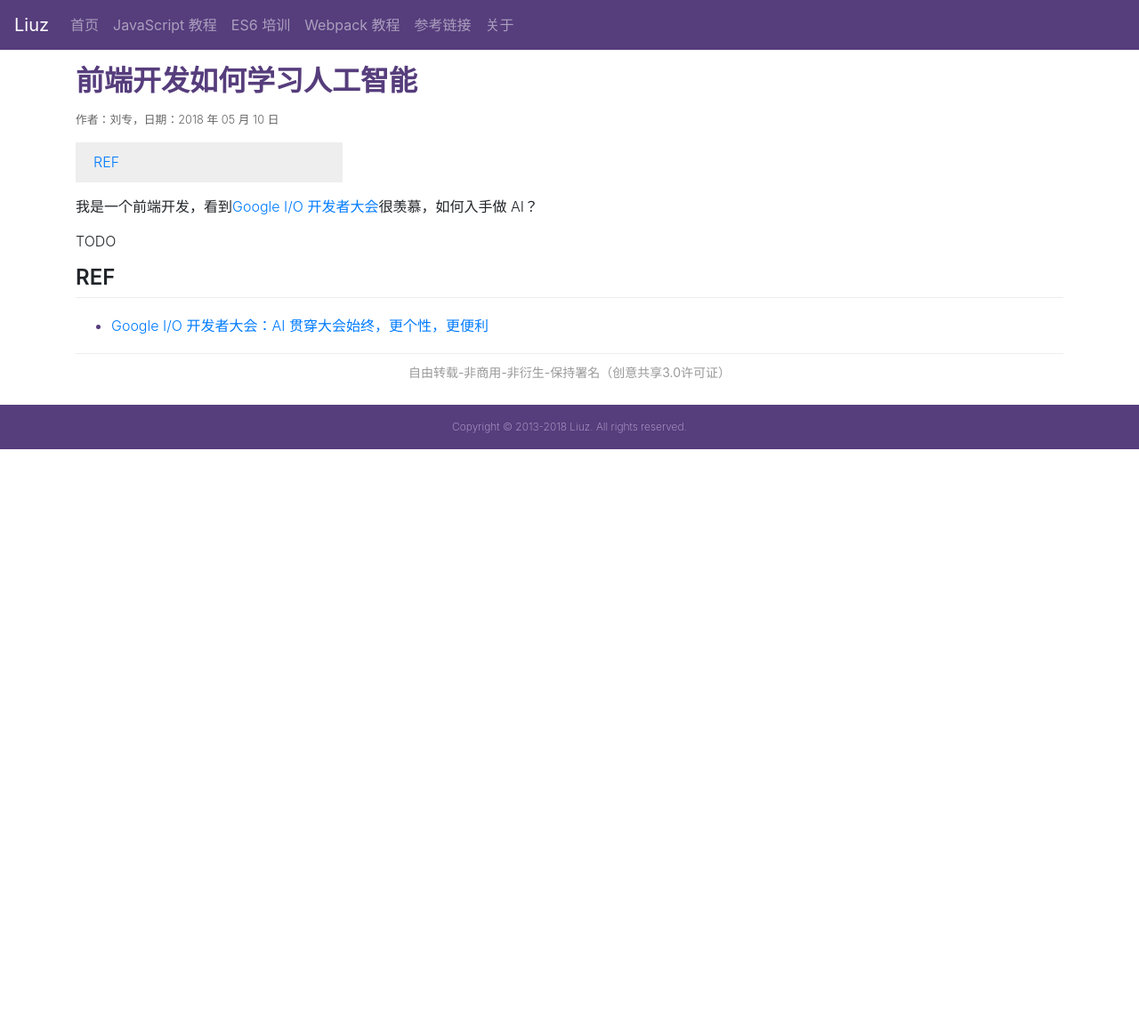
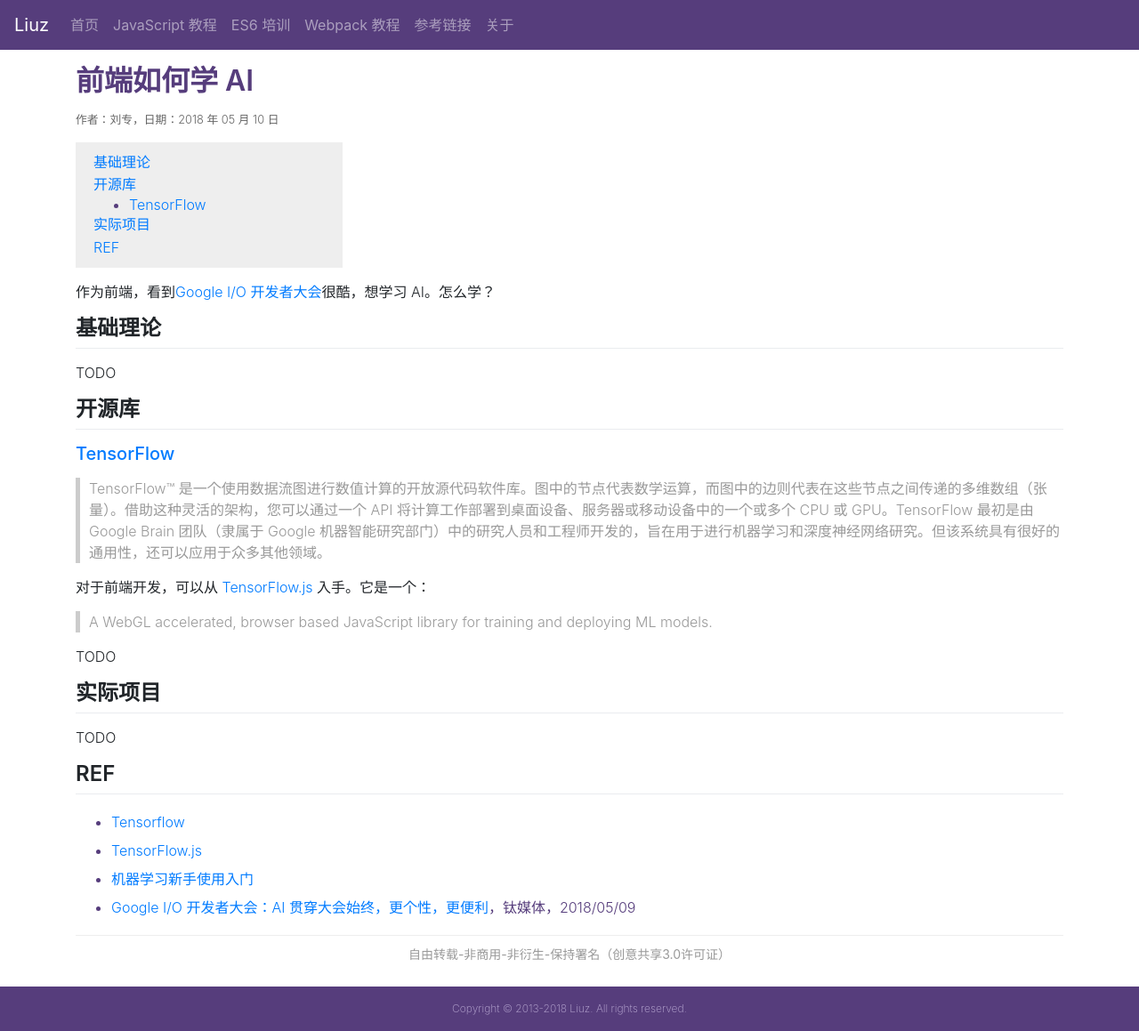
Before and after one commit to liuzhuan/liuzhuan.github.io, a Jekyll site: the page built from _posts/2018-05-10-ai-primer.md, in a window 1280 px wide. Shown: the whole page at 89% size. Built offline with Jekyll 4.4.1, drawn with Linux system fonts in a browser that asks for light colours; nearby versions of some CDN libraries; comment, search, counter and statistics services are not loaded; before the commit the page ends 900 px from its top, so only the background shows below that.

Commit message:
updating ai

```diff
--- a/_posts/2018-05-10-ai-primer.md
+++ b/_posts/2018-05-10-ai-primer.md
@@ -1,18 +1,43 @@
 ---
 layout: post
-title: 前端开发如何学习人工智能
+title: 前端如何学 AI
 date: 2018-05-10
 ---
 
 * TOC
 {:toc}
 
-我是一个前端开发，看到[Google I/O 开发者大会][tmt-io18]很羡慕，如何入手做 AI？
+作为前端，看到[Google I/O 开发者大会][tmt-io18]很酷，想学习 AI。怎么学？
+
+## 基础理论
+
+TODO
+
+## 开源库
+
+### [TensorFlow][tensorflow]
+
+> TensorFlow&trade; 是一个使用数据流图进行数值计算的开放源代码软件库。图中的节点代表数学运算，而图中的边则代表在这些节点之间传递的多维数组（张量）。借助这种灵活的架构，您可以通过一个 API 将计算工作部署到桌面设备、服务器或移动设备中的一个或多个 CPU 或 GPU。TensorFlow 最初是由 Google Brain 团队（隶属于 Google 机器智能研究部门）中的研究人员和工程师开发的，旨在用于进行机器学习和深度神经网络研究。但该系统具有很好的通用性，还可以应用于众多其他领域。
+
+对于前端开发，可以从 [TensorFlow.js][tf.js] 入手。它是一个：
+
+> A WebGL accelerated, browser based JavaScript library for training and deploying ML models.
+
+TODO
+
+## 实际项目
 
 TODO
 
 ## REF
 
-- [Google I/O 开发者大会：AI 贯穿大会始终，更个性，更便利][tmt-io18]
+- [Tensorflow][tensorflow]
+- [TensorFlow.js][tf.js]
+- [机器学习新手使用入门][tf-beginner]
+- [Google I/O 开发者大会：AI 贯穿大会始终，更个性，更便利][tmt-io18]，钛媒体，2018/05/09
 
+[tensorflow]: https://tensorflow.google.cn/
+[tf.js]: https://js.tensorflow.org/
+[tf-beginner]: https://tensorflow.google.cn/get_started/get_started_for_beginners
 [tmt-io18]: http://www.tmtpost.com/3233283.html
+[mit-ai]: https://open.163.com/movie/2017/9/Q/S/MCTMNN3UI_MCTMNR8QS.html
```
